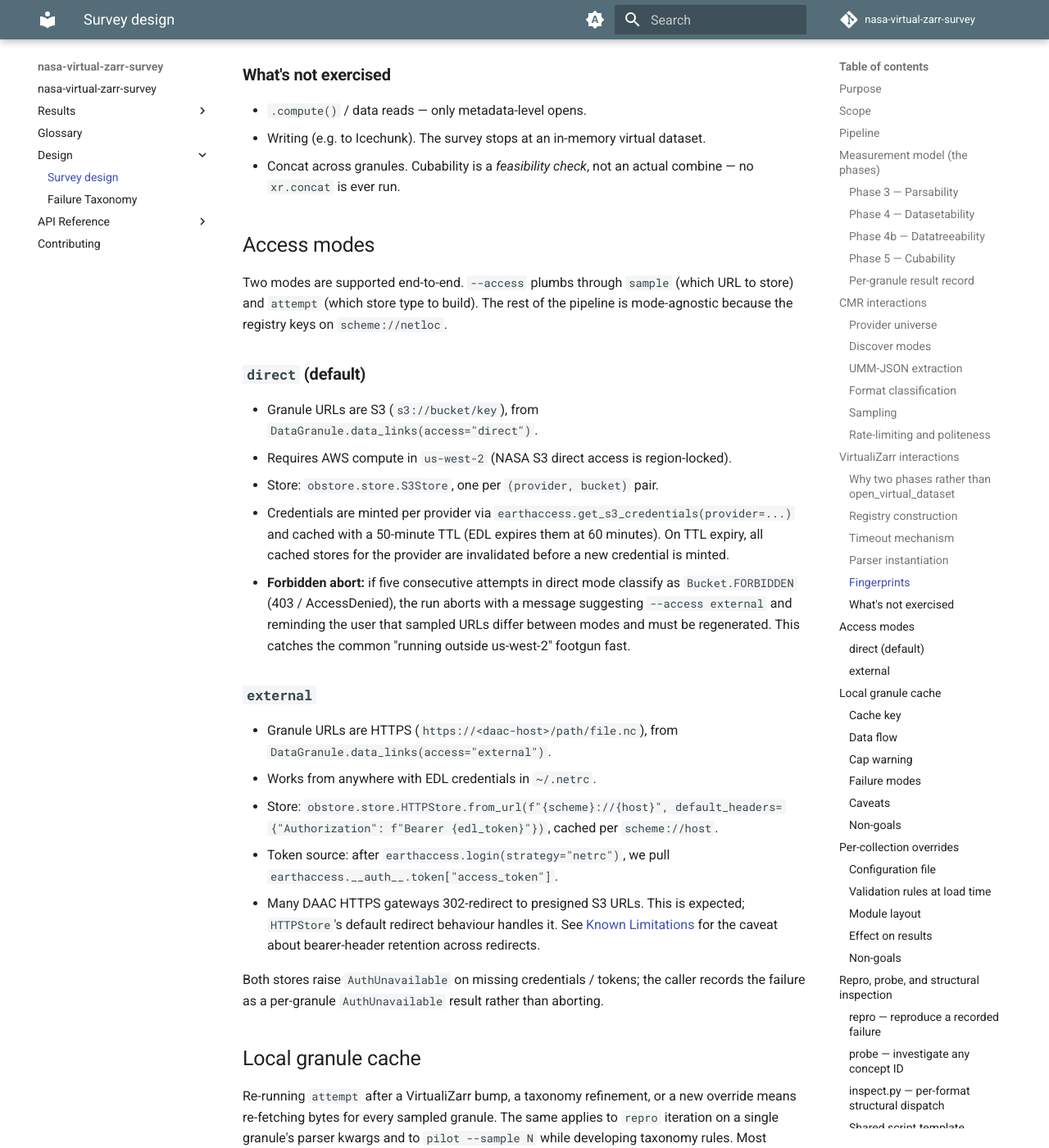
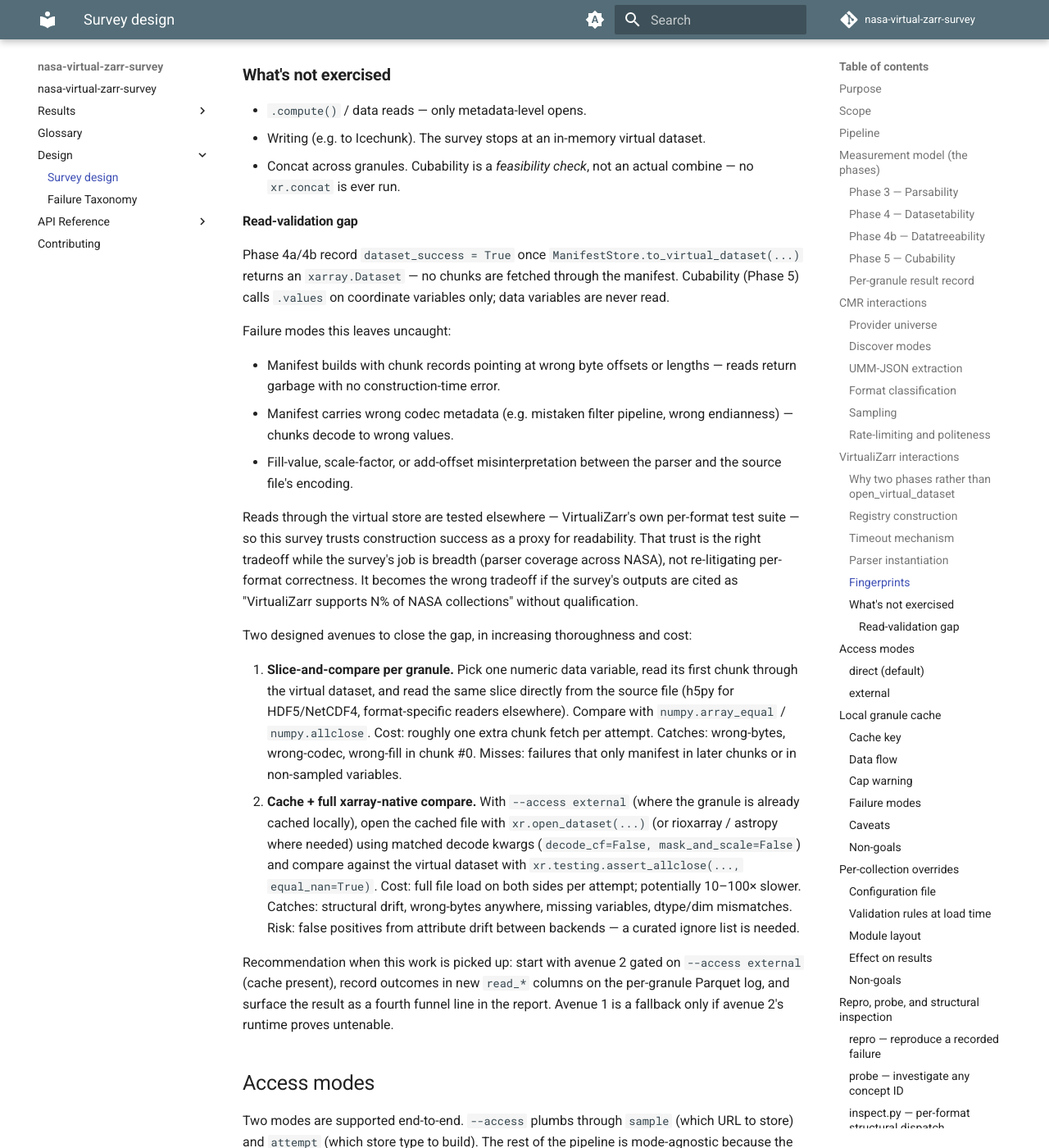
Before and after one commit to NASA-IMPACT/nasa-virtual-zarr-survey, an MkDocs documentation site: the page built from docs/design/architecture.md, in a window 1280 px wide and 1400 px high, scrolled down 9372 px. Shown: the whole window at 82% size. Built offline with MkDocs 1.6.1 and Material for MkDocs 9.7.7, drawn with Linux system fonts in a browser that asks for light colours; comment, search, counter and statistics services are not loaded; the version menu is left out.

Commit message:
docs: add limitation

```diff
--- a/docs/design/architecture.md
+++ b/docs/design/architecture.md
@@ -259,6 +259,25 @@ Reviewers should weigh in on whether this is a faithful enough summary for the c
 - `.compute()` / data reads — only metadata-level opens.
 - Writing (e.g. to Icechunk). The survey stops at an in-memory virtual dataset.
 - Concat across granules. Cubability is a *feasibility check*, not an actual combine — no `xr.concat` is ever run.
+
+#### Read-validation gap
+
+Phase 4a/4b record `dataset_success = True` once `ManifestStore.to_virtual_dataset(...)` returns an `xarray.Dataset` — no chunks are fetched through the manifest. Cubability (Phase 5) calls `.values` on coordinate variables only; data variables are never read.
+
+Failure modes this leaves uncaught:
+
+- Manifest builds with chunk records pointing at wrong byte offsets or lengths — reads return garbage with no construction-time error.
+- Manifest carries wrong codec metadata (e.g. mistaken filter pipeline, wrong endianness) — chunks decode to wrong values.
+- Fill-value, scale-factor, or add-offset misinterpretation between the parser and the source file's encoding.
+
+Reads through the virtual store are tested elsewhere — VirtualiZarr's own per-format test suite — so this survey trusts construction success as a proxy for readability. That trust is the right tradeoff while the survey's job is breadth (parser coverage across NASA), not re-litigating per-format correctness. It becomes the wrong tradeoff if the survey's outputs are cited as "VirtualiZarr supports N% of NASA collections" without qualification.
+
+Two designed avenues to close the gap, in increasing thoroughness and cost:
+
+1. **Slice-and-compare per granule.** Pick one numeric data variable, read its first chunk through the virtual dataset, and read the same slice directly from the source file (h5py for HDF5/NetCDF4, format-specific readers elsewhere). Compare with `numpy.array_equal` / `numpy.allclose`. Cost: roughly one extra chunk fetch per attempt. Catches: wrong-bytes, wrong-codec, wrong-fill in chunk #0. Misses: failures that only manifest in later chunks or in non-sampled variables.
+2. **Cache + full xarray-native compare.** With `--access external` (where the granule is already cached locally), open the cached file with `xr.open_dataset(...)` (or rioxarray / astropy where needed) using matched decode kwargs (`decode_cf=False, mask_and_scale=False`) and compare against the virtual dataset with `xr.testing.assert_allclose(..., equal_nan=True)`. Cost: full file load on both sides per attempt; potentially 10–100× slower. Catches: structural drift, wrong-bytes anywhere, missing variables, dtype/dim mismatches. Risk: false positives from attribute drift between backends — a curated ignore list is needed.
+
+Recommendation when this work is picked up: start with avenue 2 gated on `--access external` (cache present), record outcomes in new `read_*` columns on the per-granule Parquet log, and surface the result as a fourth funnel line in the report. Avenue 1 is a fallback only if avenue 2's runtime proves untenable.
 
 ## Access modes
 
```
Also changed, not shown: README.md (+2 -0 lines).
